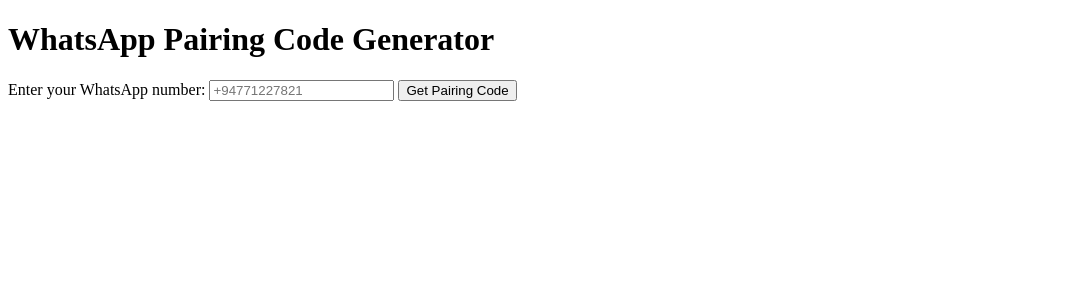
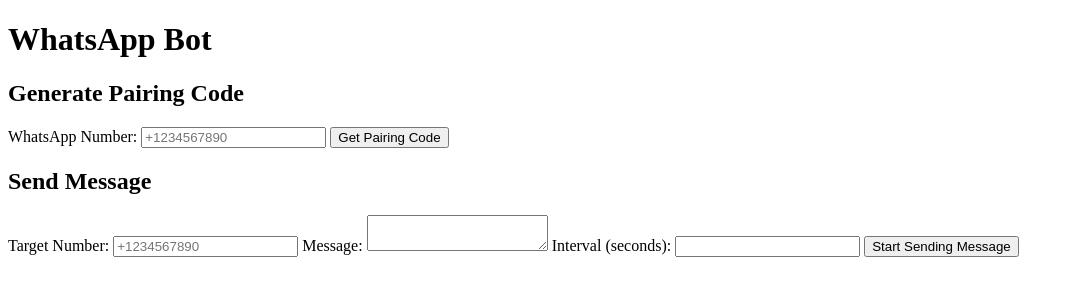
Before and after one commit to Jwnwnj/whatsapp-bulk-messenger, a website: page public/index.html in a window 1280 px wide. Shown: the whole page, without its empty margins (0-1074 px from the left). Drawn offline with Linux system fonts and the light colour scheme.

Commit message:
Update index.html

```diff
--- a/public/index.html
+++ b/public/index.html
@@ -3,14 +3,36 @@
 <head>
     <meta charset="UTF-8">
     <meta name="viewport" content="width=device-width, initial-scale=1.0">
-    <title>WhatsApp Pairing</title>
+    <title>WhatsApp Bot</title>
 </head>
 <body>
-    <h1>WhatsApp Pairing Code Generator</h1>
-    <form action="/pair" method="POST">
-        <label for="phoneNumber">Enter your WhatsApp number:</label>
-        <input type="text" id="phoneNumber" name="phoneNumber" required placeholder="+94771227821">
+    <h1>WhatsApp Bot</h1>
+
+    <h2>Generate Pairing Code</h2>
+    <form id="pairForm" method="POST" action="/pair">
+        <label for="phoneNumber">WhatsApp Number:</label>
+        <input type="text" id="phoneNumber" name="phoneNumber" required placeholder="+1234567890">
         <button type="submit">Get Pairing Code</button>
     </form>
+
+    <h2>Send Message</h2>
+    <form id="messageForm" method="POST" action="/send-message">
+        <label for="targetNumber">Target Number:</label>
+        <input type="text" id="targetNumber" name="targetNumber" required placeholder="+1234567890">
+
+        <label for="message">Message:</label>
+        <textarea id="message" name="message" required></textarea>
+
+        <label for="intervalTime">Interval (seconds):</label>
+        <input type="number" id="intervalTime" name="intervalTime" required min="1">
+
+        <button type="submit">Start Sending Message</button>
+    </form>
+
+    <div id="response"></div>
+
+    <script>
+        // You can add JavaScript here for better UX if needed.
+    </script>
 </body>
 </html>
```
